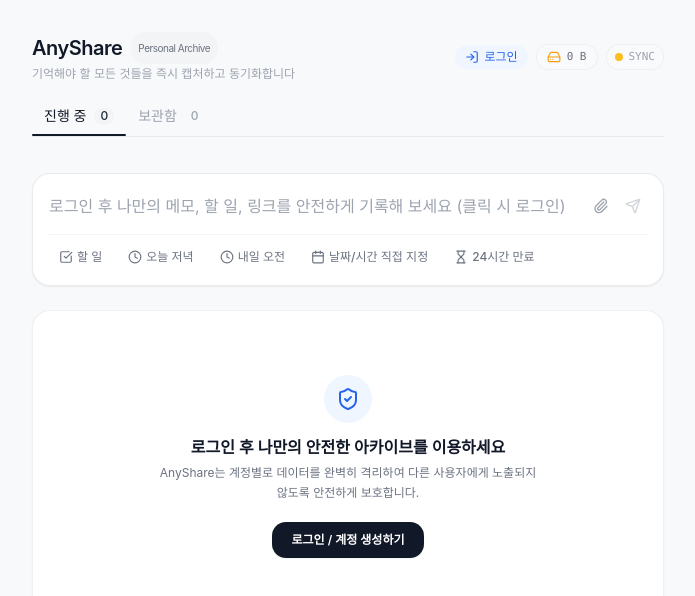
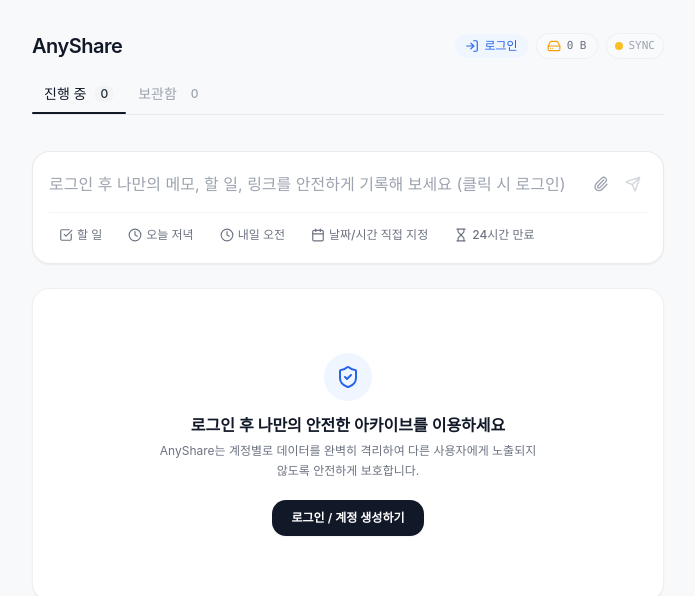
Before and after one commit to aswoogi/anyshare, a Next.js app: page / in a window 1280 px wide. Shown: the top 596 px of the page, without its empty margins (292-987 px from the left). Built offline with nearby package versions, Linux system fonts and the light colour scheme; no server answers.

Commit message:
style: simplify header by removing Personal Archive badge and subtitle

```diff
--- a/components/Header.tsx
+++ b/components/Header.tsx
@@ -35,15 +35,9 @@
       {/* Title, User status, Realtime indicator */}
       <div className="flex items-center justify-between mb-6">
         <div>
-          <h1 className="text-xl font-semibold tracking-tight text-gray-900 dark:text-gray-100 flex items-center gap-2">
+          <h1 className="text-xl font-semibold tracking-tight text-gray-900 dark:text-gray-100">
             AnyShare
-            <span className="text-[10px] font-normal px-2 py-0.5 rounded-full bg-gray-100 dark:bg-surface-800 text-gray-500">
-              Personal Archive
-            </span>
           </h1>
-          <p className="text-xs text-gray-400 dark:text-gray-500 mt-0.5">
-            기억해야 할 모든 것들을 즉시 캡처하고 동기화합니다
-          </p>
         </div>
 
         {/* Right side: User Profile & Realtime status */}
```
